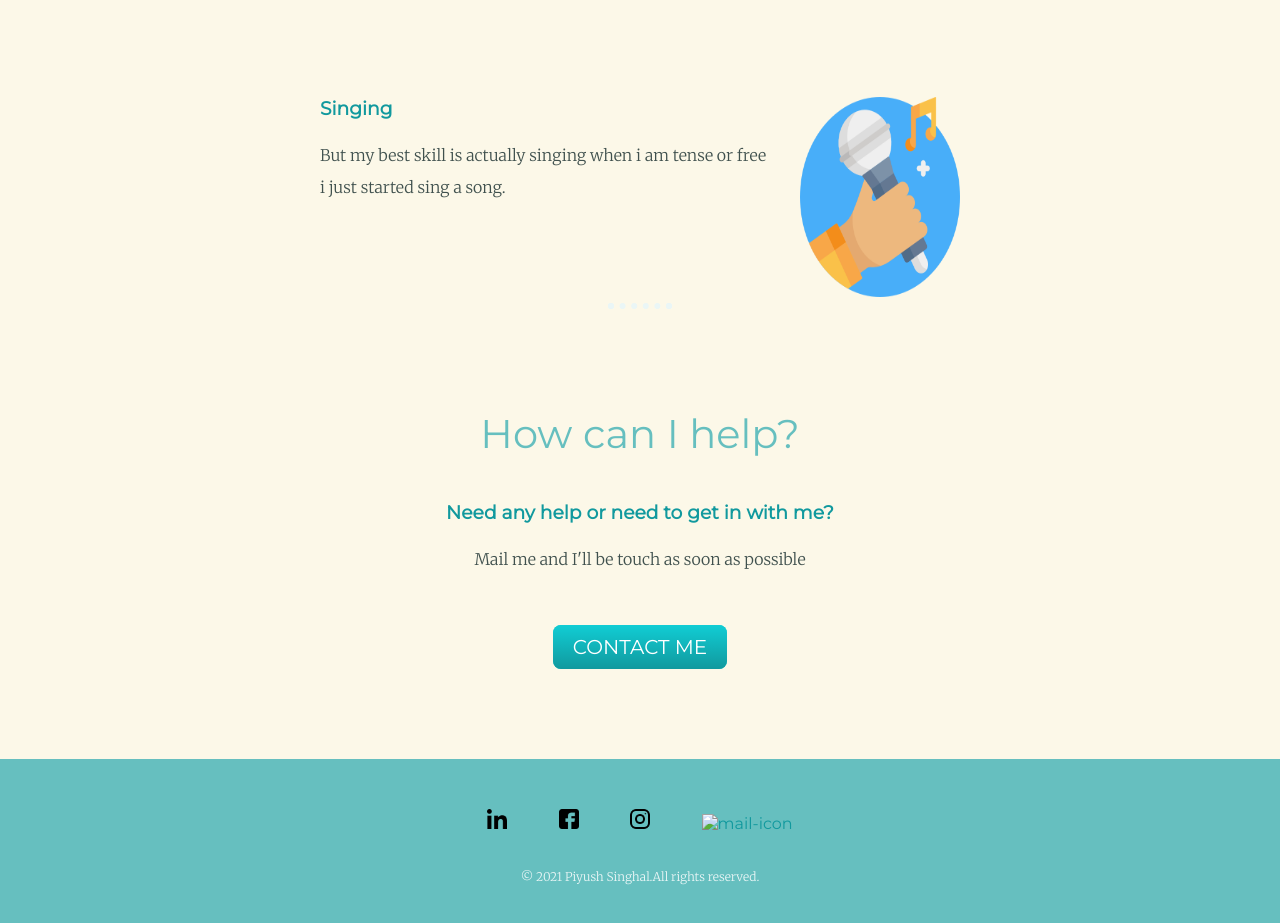
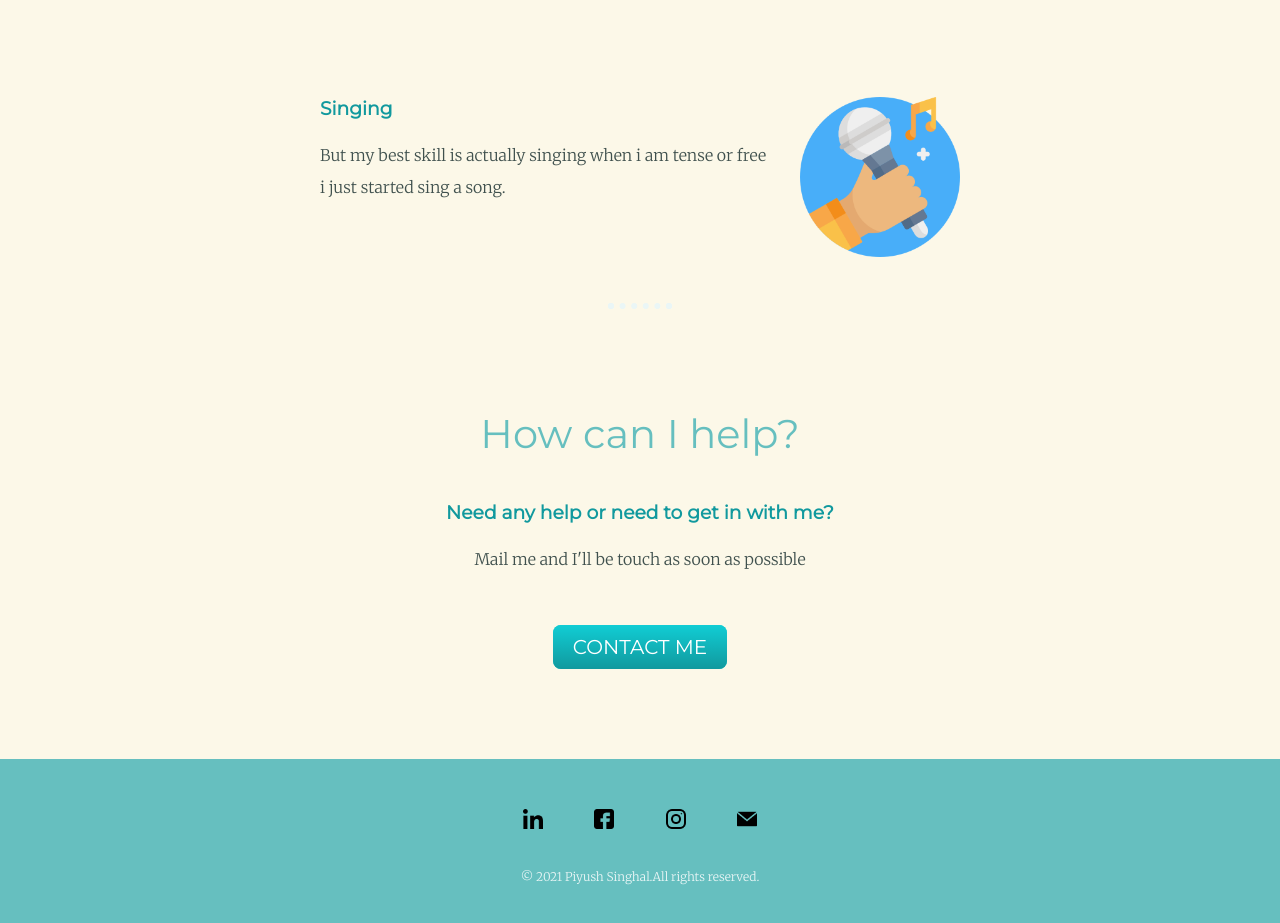
Before and after one commit to piyush0899/Personal-Site, a plain HTML site: page index.html in a window 1280 px wide. Shown: the part 1841-2764 px from the top of the page. Drawn offline with Linux system fonts and the light colour scheme.

Commit message:
Update index.html

```diff
--- a/index.html
+++ b/index.html
@@ -48,7 +48,7 @@
         <p class="extra">I started learning coding when i enter in college i learn languages like c/c++ ,java etc. then i started take part in some hackathon and doing competitive stuff as well.</p>
       </div>
       <div class="skill-row">
-        <img class="chilli-img" src="microphone.png" height="200px" alt="singing-icon">
+        <img class="chilli-img" src="microphone.png"  alt="singing-icon">
         <h3>Singing</h3>
         <p>But my best skill is actually singing when i am tense or free i just started sing a song.</p>
       </div>
@@ -65,7 +65,7 @@
     <a class="footer-link" href="https://www.linkedin.com/"> <img src="linkedin.png" width="20px" alt="linkedin-icon"></a>&nbsp&nbsp
     <a class="footer-link" href="https://www.facebook.com/"><img src="facebook.png" width="20px" alt="facebook-icon"></a>&nbsp&nbsp
     <a href="https://www.instagram.com/"><img src="instagram.png" width="20px" alt="instagram-icon"></a>&nbsp&nbsp
-    <a class="footer-link" href="mailto:piyushsinghal0899@gmail.com"><img src="mail.png" width="20px" alt="mail-icon"></a>
+    <a class="footer-link" href="mailto:piyushsinghal0899@gmail.com"><img src="email.png" width="20px" alt="mail-icon"></a>
     <p class="copyright">© 2021 Piyush Singhal.All rights reserved.</p>
 
   </div>
```
